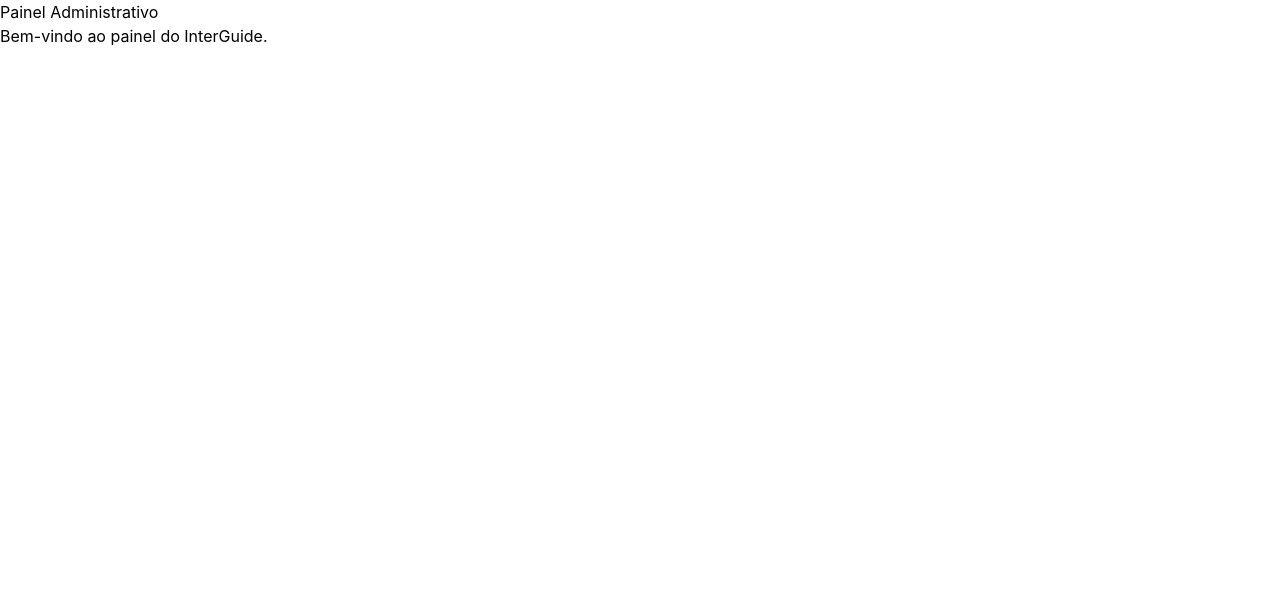
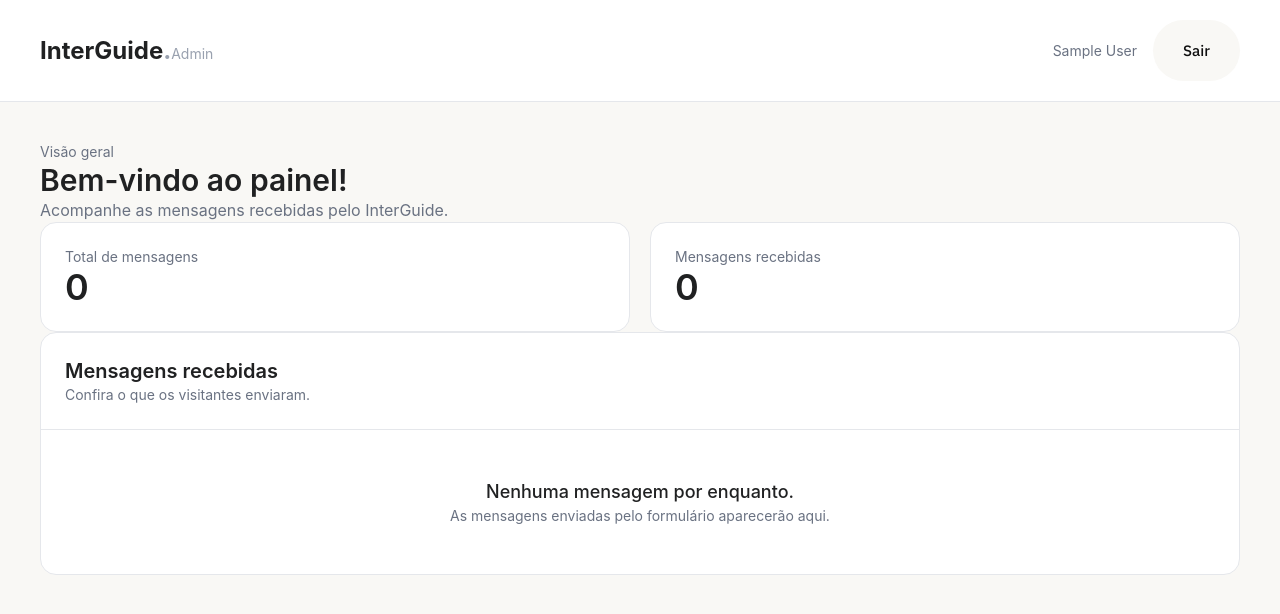
Before and after one commit to vinyciuslu/sprint3-web, a React (Vite) app: page /admin in a window 1280 px wide. Shown: the top 614 px of the page. Built offline with nearby package versions, Linux system fonts and the light colour scheme; sample sign-in values are in the browser's storage; a web font is replaced by a local one.

Commit message:
feat: implementando um dashboard administrativo

```diff
--- a/src/pages/Admin.jsx
+++ b/src/pages/Admin.jsx
@@ -1,9 +1,145 @@
+
+import { useState } from 'react'
+import { useNavigate } from 'react-router-dom'
+import { useAuth } from '../contexts/AuthContext'
 
 const Admin = () => {
+
+  const [mensagens] = useState(() => {
+    return JSON.parse(localStorage.getItem('mensagens')) || []
+  })
+
+  const { user, logout } = useAuth()
+  const navigate = useNavigate()
+
+  const handleLogout = () => {
+    logout()
+    navigate('/login')
+  }
+
   return (
-    <main>
-      <h1>Painel Administrativo</h1>
-      <p>Bem-vindo ao painel do InterGuide.</p>
+    <main className="min-h-screen bg-[#F9F8F5] text-[#202122]">
+
+      {/* Cabeçalho */}
+      <header className="flex items-center justify-between border-b border-gray-200 bg-white px-6 py-5 md:px-10">
+        <h1 className="text-2xl font-bold">
+          InterGuide<span className="text-gray-400">.</span>
+          <span className="ml-3 text-sm font-normal text-gray-400">
+            Admin
+          </span>
+        </h1>
+
+        <div className="flex items-center gap-4">
+          <span className="hidden text-sm text-gray-500 sm:block">
+            {user?.name}
+          </span>
+
+          <button
+            onClick={handleLogout}
+            className="rounded-full bg-[#202122] px-5 py-2 text-sm text-white hover:bg-black"
+          >
+            Sair
+          </button>
+        </div>
+      </header>
+
+      {/* Conteúdo */}
+      <section className="mx-auto max-w-7xl px-6 py-10 md:px-10">
+
+        <div className="mb-8">
+          <p className="text-sm text-gray-500">Visão geral</p>
+          <h2 className="mt-1 text-3xl font-semibold">
+            Bem-vindo ao painel!
+          </h2>
+          <p className="mt-2 text-gray-500">
+            Acompanhe as mensagens recebidas pelo InterGuide.
+          </p>
+        </div>
+
+        {/* Indicadores */}
+        <div className="mb-10 grid gap-5 sm:grid-cols-2">
+
+          <div className="rounded-2xl border border-gray-200 bg-white p-6">
+            <p className="text-sm text-gray-500">Total de mensagens</p>
+            <p className="mt-3 text-4xl font-semibold">
+              {mensagens.length}
+            </p>
+          </div>
+
+          <div className="rounded-2xl border border-gray-200 bg-white p-6">
+            <p className="text-sm text-gray-500">Mensagens recebidas</p>
+            <p className="mt-3 text-4xl font-semibold">
+              {mensagens.length}
+            </p>
+          </div>
+
+        </div>
+
+        {/* Lista de mensagens */}
+        <div className="overflow-hidden rounded-2xl border border-gray-200 bg-white">
+
+          <div className="border-b border-gray-200 p-6">
+            <h3 className="text-xl font-semibold">
+              Mensagens recebidas
+            </h3>
+            <p className="mt-1 text-sm text-gray-500">
+              Confira o que os visitantes enviaram.
+            </p>
+          </div>
+
+          {mensagens.length === 0 ? (
+
+            <div className="p-12 text-center">
+              <p className="text-lg font-medium">
+                Nenhuma mensagem por enquanto.
+              </p>
+              <p className="mt-2 text-sm text-gray-500">
+                As mensagens enviadas pelo formulário aparecerão aqui.
+              </p>
+            </div>
+
+          ) : (
+
+            <div className="divide-y divide-gray-100">
+
+              {mensagens.map((item, index) => (
+
+                <article key={index} className="p-6 transition hover:bg-gray-50">
+
+                  <div className="flex flex-col justify-between gap-3 sm:flex-row">
+
+                    <div>
+                      <h4 className="font-semibold">
+                        {item.nome}
+                      </h4>
+
+                      <p className="mt-1 text-sm text-gray-500">
+                        {item.email}
+                      </p>
+                    </div>
+
+                    <span className="text-xs text-gray-400">
+                      {new Date(item.data).toLocaleString('pt-BR')}
+                    </span>
+
+                  </div>
+
+                  <p className="mt-4 whitespace-pre-wrap text-sm leading-relaxed text-gray-600">
+                    {item.mensagem}
+                  </p>
+
+                </article>
+
+              ))}
+
+            </div>
+
+          )}
+
+        </div>
+
+      </section>
+
     </main>
   )
 }
```
